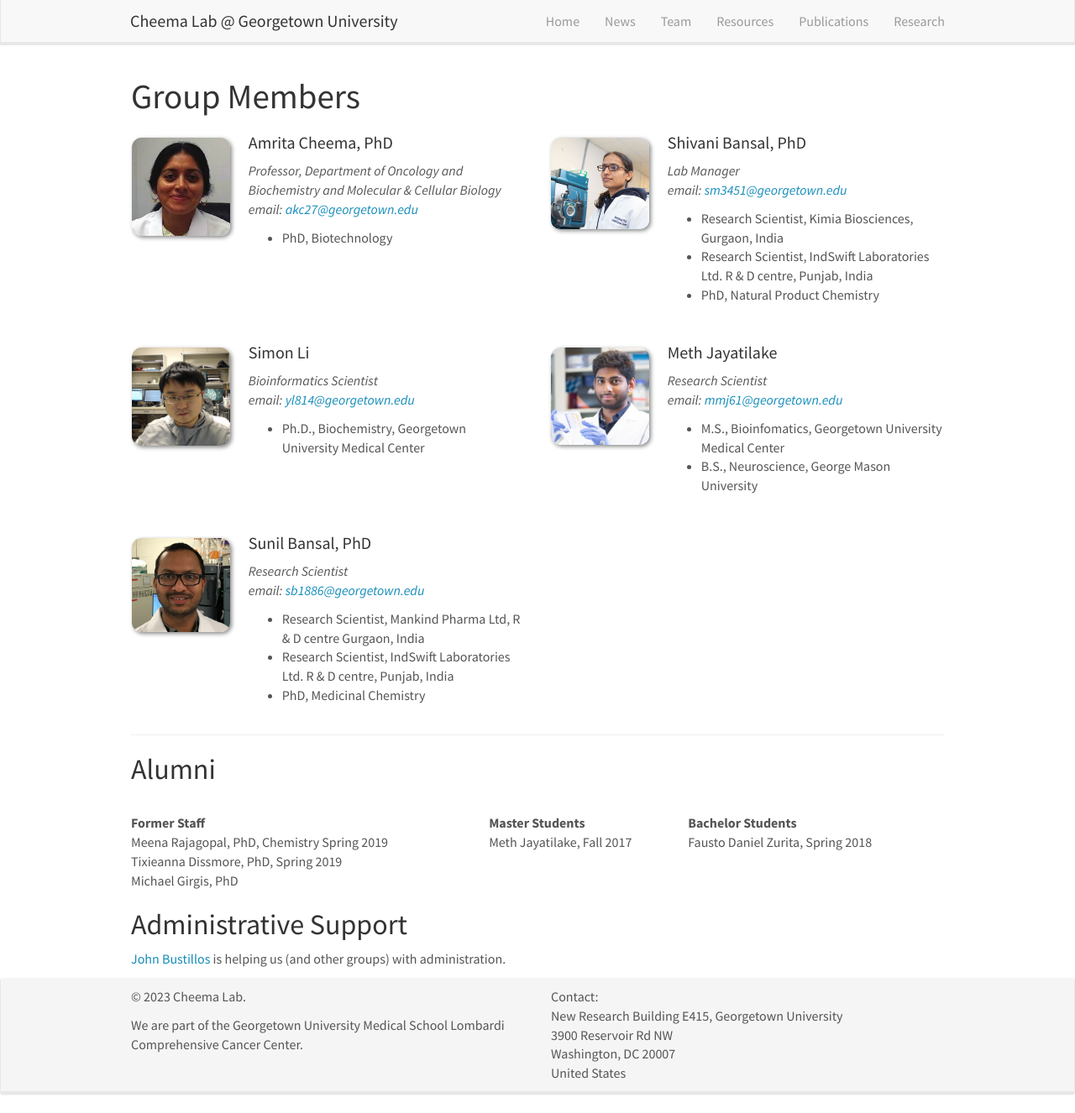
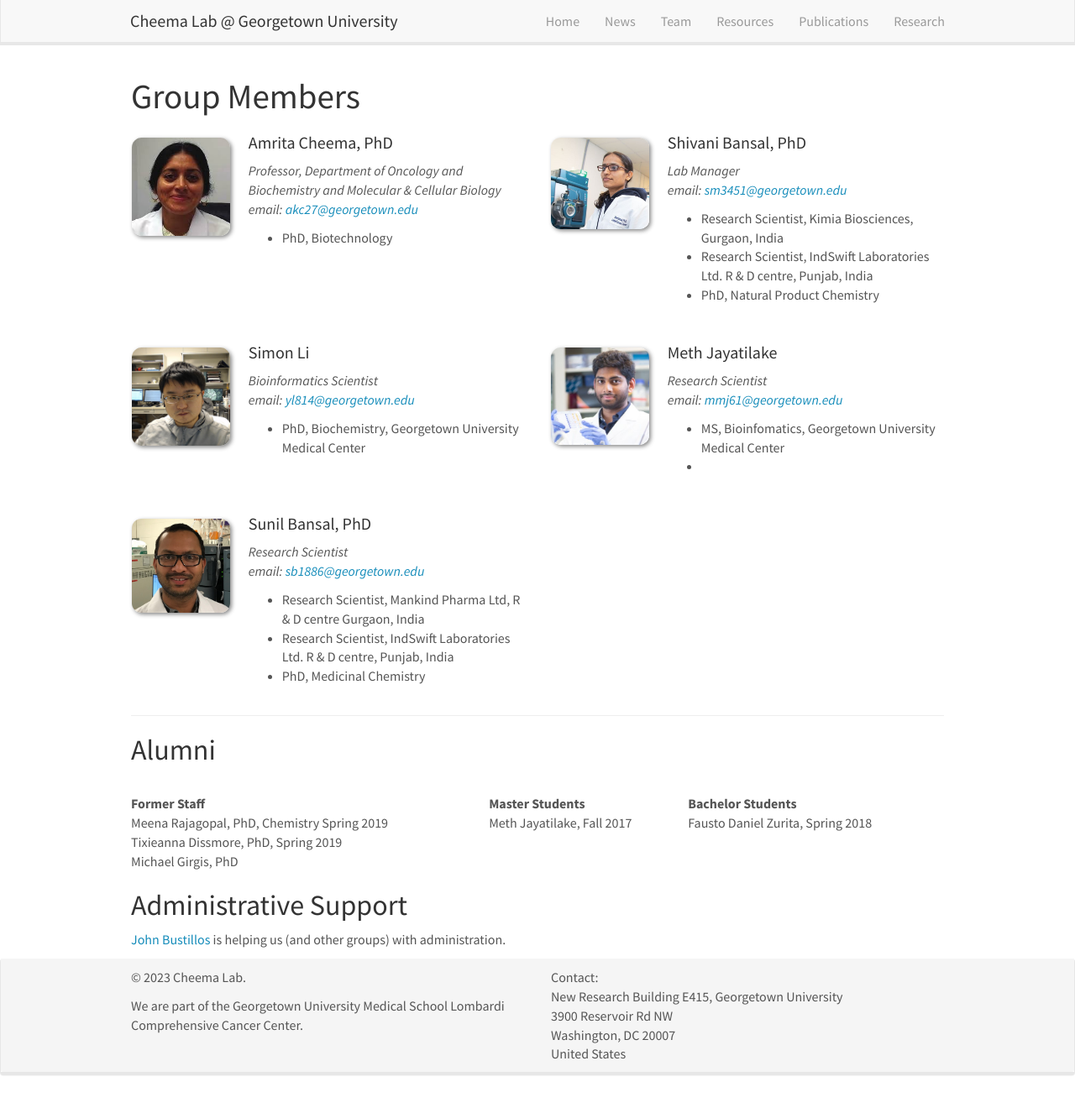
Before and after one commit to cheema-lab/cheema-lab.github.io, a Jekyll site: the page built from _pages/team.md, in a window 1280 px wide and 1326 px high. Shown: the whole window at 84% size. Built offline with Jekyll 4.4.1, drawn with Linux system fonts in a browser that asks for light colours; nearby versions of some CDN libraries.

Commit message:
Update team_members.yml

```diff
--- a/_data/team_members.yml
+++ b/_data/team_members.yml
@@ -62,8 +62,8 @@
   info: Bioinformatics Scientist
   email: yl814@georgetown.edu
   number_educ: 1
-  education1: Ph.D., Biochemistry, Georgetown University Medical Center
-  education2: M.S., Biostatistics, Georgetown University Medical Center
+  education1: PhD, Biochemistry, Georgetown University Medical Center
+  education2: MS, Biostatistics, Georgetown University Medical Center
 
 - name: Meth Jayatilake
   photo: meth.jpg
@@ -71,8 +71,7 @@
   info: Research Scientist
   email: mmj61@georgetown.edu
   number_educ: 2
-  education1: M.S., Bioinfomatics, Georgetown University Medical Center
-  education2: B.S., Neuroscience, George Mason University
+  education1: MS, Bioinfomatics, Georgetown University Medical Center
 
 - name: Sunil Bansal, PhD
   photo: sunil.jpg
```
